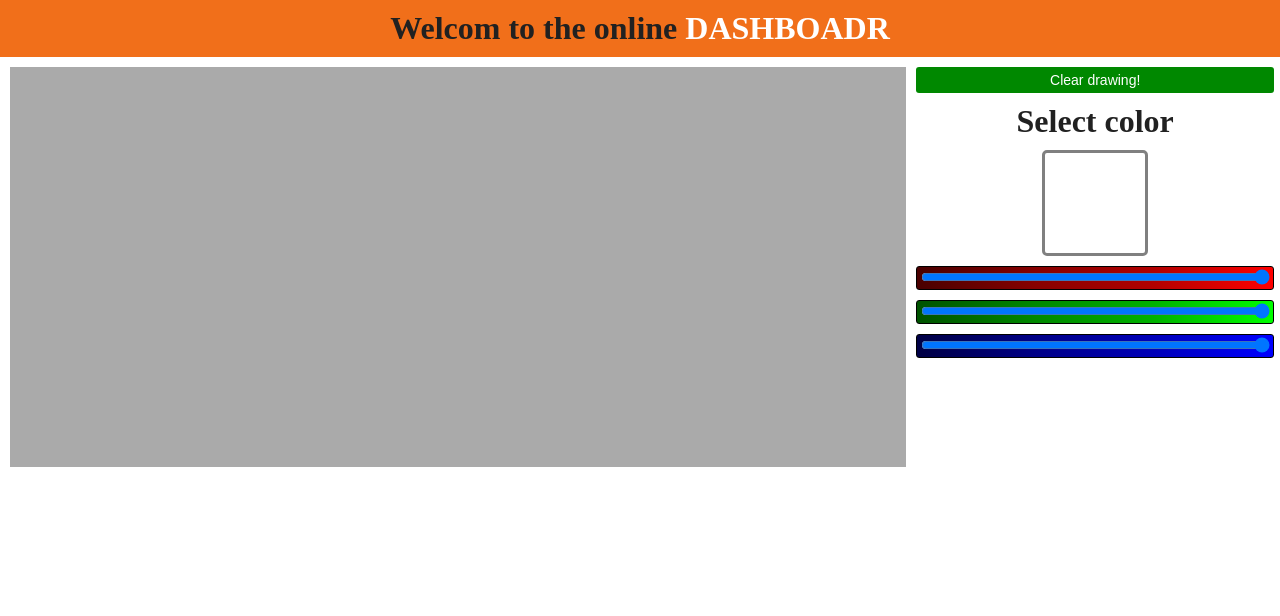
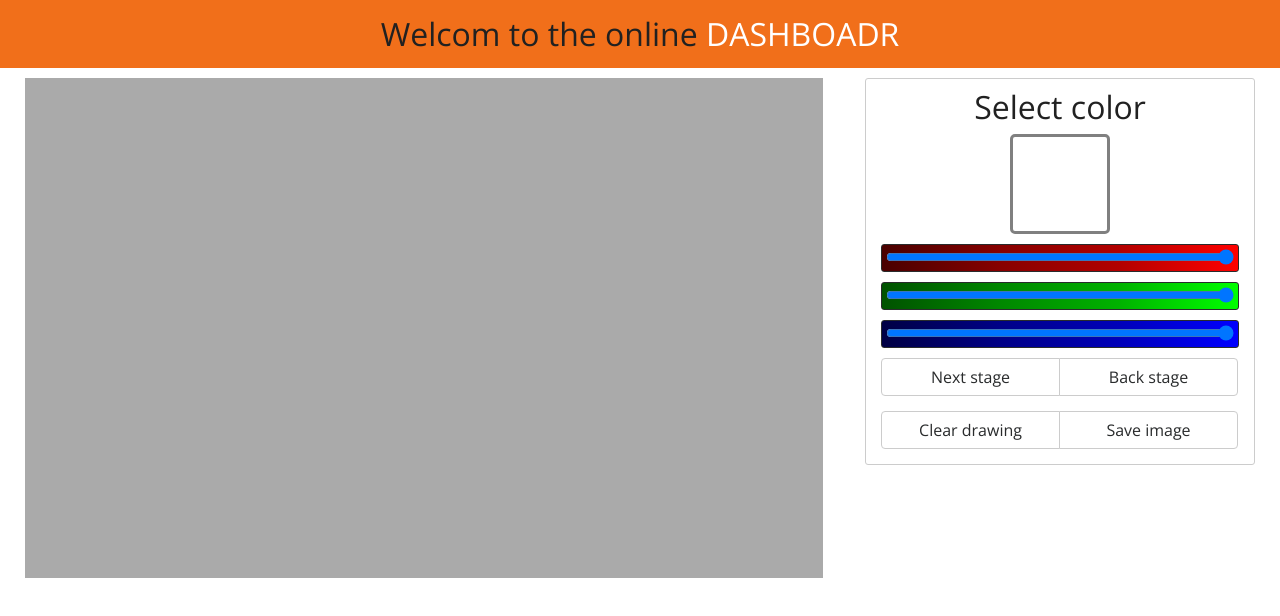
Before and after one commit to OlegB1/Drawer-Board, a website: page index.html in a window 1280 px wide. Drawn offline with nearby package versions, Linux system fonts and the light colour scheme; no server answers.

Commit message:
add stages

```diff
--- a/drow.js
+++ b/drow.js
@@ -1,43 +1,50 @@
-const socket = io();
-const canvas = document.getElementsByTagName('canvas')[0];
-const ctx = canvas.getContext("2d");
-const rect = canvas.getBoundingClientRect();
-
 let startX, startY, mouseX, mouseY, colorPickerWidth, canvasWidth;
 let red = 255;
 let green = 255;
 let blue = 255;
 let opacity = 1;
+let isDrow = false;
 let customColor = `rgba(${red},${green},${blue},${opacity})`;
-let isDrow = false;
+let mouseCordinates = [];
+let stage = 0;
+const socket = io();
+const canvas = document.getElementsByTagName('canvas')[0];
+const ctx = canvas.getContext("2d");
+const rect = canvas.getBoundingClientRect();
 window.onload = () => {
-    socket.emit('drawLine', 'start');
+    socket.emit('drawLine', 'getData');
 };
 
-colorPickerWidth = window.innerWidth * 0.28 + 'px';
-canvasWidth = window.innerWidth * 0.7 + 'px';
+document.getElementsByClassName("colorImg")[0].style.background = customColor;
 
-document.getElementsByClassName('color-picker')[0].style.width = colorPickerWidth;
-document.getElementsByClassName("alphaimg")[0].style.background = customColor;
+
+canvasWidth = canvas.parentElement.offsetWidth * 0.95 + 'px';
+canvasHeight = '500px';
 
 canvas.setAttribute('width', canvasWidth);
-canvas.setAttribute('height', '400');
+canvas.setAttribute('height', canvasHeight);
 
 canvas.style.background = '#AAA';
+
 ctx.strokeStyle = customColor;
-ctx.lineWidth = 10;
+ctx.lineWidth = 7;
 
 socket.on('drawLine', (data) => {
-    if (data) {
-        data.forEach(item => {
+    if (data.length) {
+        ctx.clearRect(0, 0, canvas.width, canvas.height);
+        if (stage) {
+            data.splice(data.length - stage, stage);
+        }
+        for (let i = 0; i < data.length; i++) {
+            for (let j = 0; j < data[i].length; j++) {
                 ctx.beginPath();
-            ctx.strokeStyle = item.color;
-            ctx.moveTo(item.start.startX, item.start.startY);
-            ctx.lineTo(item.and.mouseX, item.and.mouseY);
-            ctx.stroke();
+                ctx.strokeStyle = data[i][j].color;
+                ctx.moveTo(data[i][j].start.startX, data[i][j].start.startY);
+                ctx.lineTo(data[i][j].and.mouseX, data[i][j].and.mouseY);
                 ctx.closePath();
                 ctx.stroke();
-        })
+            }
+        }
     } else ctx.clearRect(0, 0, canvas.width, canvas.height);
 });
 
@@ -45,8 +52,8 @@ mouseCordinate = (event) => {
     if (!isDrow) return;
     mouseX = event.clientX - rect.left;
     mouseY = event.clientY - rect.top;
-    let line = {start: {startX, startY}, and: {mouseX, mouseY}, color: customColor};
-    socket.emit('drawLine', line);
+    let points = {start: {startX, startY}, and: {mouseX, mouseY}, color: customColor};
+    mouseCordinates.push(points);
     ctx.strokeStyle = customColor;
     ctx.beginPath();
     ctx.moveTo(startX, startY);
@@ -62,37 +69,67 @@ canvas.addEventListener('mousedown', (event) => {
     startX = event.clientX - rect.left;
     startY = event.clientY - rect.top;
     isDrow = true;
-    this.addEventListener('mousemove', mouseCordinate)
+    canvas.addEventListener('mousemove', mouseCordinate);
 });
 
 window.addEventListener("mouseup", () => {
+    if (!isDrow) {
+        return;
+    }
+    if (isDrow) {
+        if (mouseCordinates.length && !stage) {
+            socket.emit('drawLine', mouseCordinates);
+        } else {
+            socket.emit('restore', {mouseCordinates: mouseCordinates, stage: stage});
+        }
         isDrow = false;
+        canvas.removeEventListener('mousemove', mouseCordinate);
+        mouseCordinates = [];
+        stage = 0;
+    }
 });
 
-document.querySelectorAll('input[type=range]').forEach((item) => {
-    item.addEventListener('mousedown', () => {
-        this.addEventListener('mousemove', setColor)
-    });
-})
+setColor = (ev) => {
+    if (ev.name == 'red') {
+        red = event.target.value;
+    }
+    if (ev.name == 'green') {
+        green = event.target.value;
+    }
+    if (ev.name == 'blue') {
+        blue = event.target.value;
+    }
+    setCanvasStyle();
+};
 
-document.querySelectorAll('input[type=range]').forEach((item) => {
-    item.addEventListener("mouseup", () => {
-        this.removeEventListener('mousemove', setColor);
-    });
-})
+setCanvasStyle = () => {
+    customColor = `rgba(${red},${green},${blue},${opacity})`;
+    document.getElementsByClassName("colorImg")[0].style.background = customColor;
+};
+
 clearCanvas = () => {
     ctx.clearRect(0, 0, canvas.width, canvas.height);
     socket.emit('drawLine', '');
 };
 
-setColor = (ev) => {
-    if (ev.target.name == 'red') red = event.target.value;
-    if (ev.target.name == 'green') green = event.target.value;
-    if (ev.target.name == 'blue') blue = event.target.value;
-    setCanvasStyle()
+backStage = () => {
+    stage++;
+    socket.emit('drawLine', 'getData');
+};
+
+nextStage = () => {
+    if (stage > 0) {
+        stage--;
     }
+    socket.emit('drawLine', 'getData');
+};
 
-setCanvasStyle = () => {
-    customColor = `rgba(${red},${green},${blue},${opacity})`;
-    document.getElementsByClassName("alphaimg")[0].style.background = customColor;
+saveCanvas = () => {
+    let a = document.createElement('a');
+    a.download = 'canvas.jpg';
+    a.setAttribute('href', canvas.toDataURL());
+    a.style.display = 'none';
+    document.body.appendChild(a);
+    a.click();
+    document.body.removeChild(a);
 }
--- a/index.html
+++ b/index.html
@@ -2,30 +2,47 @@
 <html lang="en">
     <head>
         <meta charset="UTF-8">
+        <!--<meta name="viewport" content="width=device-width, initial-scale=1, minimum-scale=1, maximum-scale=1, user-scalable=no">-->
+        <meta name="viewport" content="width=device-width, initial-scale=1">
+        <meta name="viewport" content="width=device-width, initial-scale=1, shrink-to-fit=no">
+        <link rel="stylesheet" href="https://maxcdn.bootstrapcdn.com/bootstrap/4.0.0-alpha.6/css/bootstrap.min.css" integrity="sha384-rwoIResjU2yc3z8GV/NPeZWAv56rSmLldC3R/AZzGRnGxQQKnKkoFVhFQhNUwEyJ" crossorigin="anonymous">
+
+        <!--<meta name="apple-mobile-web-app-capable" content="yes">-->
+        <!--<meta name="apple-mobile-web-app-status-bar-style" content="black">-->
         <title>drawer</title>
-        <link href="https://fonts.googleapis.com/css?family=Lato" rel="stylesheet">
         <link rel="stylesheet" type="text/css" href="styles.css">
         <script src="socket.io/socket.io.js"></script>
     </head>
     <body>
-        <div class="topic">
-            <h1>Welcom to the online <span class="white-text">DASHBOADR</span></h1>
+        <div class="topic col-md-12 col-xs-12">
+            Welcom to the online <span class="white-text">DASHBOADR</span>
         </div>
-        <div>
-            <canvas class="inline"></canvas>
-            <div class="inline color-picker">
-                <button class="clear-canvas" onclick="clearCanvas()">Clear drawing!</button>
-                <h1>Select color</h1>
-                <div class="alphaimg"></div>
-                <div style="text-align: center">
-                    <div class="red margin-top">
-                        <input name="red" type="range" min="0" max="255" value="255">
+        <div class="row">
+            <div class="col-md-8">
+                <canvas class="inline "></canvas>
+            </div>
+            <div class="col-md-4">
+                <div class="color-picker">
+                    <h1>Select color</h1>
+                    <div class="colorImg"></div>
+                    <div style="text-align: center">
+                        <div class="red margin-top">
+                            <input name="red" type="range" min="0" max="255" value="255" onchange="setColor(this)">
+                        </div>
+                        <div class="green margin-top">
+                            <input name="green" type="range" min="0" max="255" value="255" onchange="setColor(this)">
+                        </div>
+                        <div class="blue margin-top">
+                            <input name="blue" type="range" min="0" max="255" value="255" onchange="setColor(this)">
+                        </div>
                     </div>
-                    <div class="green margin-top">
-                        <input name="green" type="range" min="0" max="255" value="255">
+                    <div class="row row-padding">
+                        <div class="btn btn-secondary col-md-6 no-border-darius-right" onclick="nextStage()">Next stage</div>
+                        <div class="btn btn-secondary col-md-6 no-border-darius-left" onclick="backStage()">Back stage</div>
                     </div>
-                    <div class="blue margin-top">
-                        <input name="blue" type="range" min="0" max="255" value="255">
+                    <div class="row row-padding">
+                        <div class="btn btn-secondary col-md-6 no-border-darius-right" onclick="clearCanvas()">Clear drawing</div>
+                            <div class="btn btn-secondary col-md-6 no-border-darius-left" onclick="saveCanvas()">Save image</div>
                     </div>
                 </div>
             </div>
--- a/styles.css
+++ b/styles.css
@@ -1,10 +1,17 @@
+@import url('https://fonts.googleapis.com/css?family=Open+Sans');
+/*@import url('bower_components/bootstrap/scss/bootstrap-grid');*/
+
 body {
-    padding: 0;
-    margin: 0;
     overflow-x: hidden;
+    font-family: 'Open Sans' ;
+}
+
+.row {
+    margin: 0 10px;
 }
 
 h1 {
+    display: block;
     text-align: center;
     margin: 0;
     padding: 10px 0;
@@ -17,32 +24,23 @@ h1 {
 }
 
 .color-picker {
-    position: absolute;
+    padding: 0 5px;
+    border: 1px solid #ccc;
+    border-radius: 3px;
+    height: max-content;
 }
 
 .topic {
     background-color: rgba(241, 109, 22, 0.98);
     margin-bottom: 10px;
+    display: block;
+    text-align: center;
+    padding: 10px 0;
+    font-size: 2em;
+    color: #212121;
 }
 
-.inline {
-    display: inline-block;
-    margin-left: 10px;
-}
-
-.clear-canvas {
-    border: none;
-    display: inline-block;
-    vertical-align: top;
-    border-radius: 3px;
-    width: 100%;
-    font-size: 14px;
-    padding: 5px 10px;
-    background-color: #008800;
-    color: #ffffff;
-}
-
-.alphaimg {
+.colorImg {
     height: 100px;
     width: 100px;
     border-style: solid;
@@ -90,50 +88,32 @@ h3 {
 }
 
 .margin-top {
-    margin: 10px 0px;
+    margin: 10px;
 }
 
-input[name] {
+input[name='red'], input[name='blue'], input[name='green'] {
+    width: 98%;
     cursor: pointer;
+    margin-top: 4px;
 }
 
-input[name='red'] {
-    width: 98%;
+.btn-toolbar {
+    float: right;
+    margin-bottom: 10px;
+    display: inline-block;
 }
 
-input[name='blue'] {
-    width: 98%;
+.no-border-darius-left {
+    border-top-left-radius: 0px;
+    border-bottom-left-radius: 0px;
+    left: -1px;
 }
 
-input[name='green'] {
-    width: 98%;
+.no-border-darius-right {
+    border-top-right-radius: 0px;
+    border-bottom-right-radius: 0px;
 }
 
-input[name='opacity'] {
-    width: 98%;
+.row-padding{
+    margin-bottom: 15px;
 }
-
-.satcolor {
-    background-color: transparent;
-}
-
-.sat {
-    background-image: linear-gradient(to right, #494949 0%, transparent 100%), linear-gradient(to right, #fff 0%, transparent 0%);
-    border-radius: 3px;
-    border-style: solid;
-    border-width: thin;
-}
-
-.light {
-    background-image: linear-gradient(to right, #000 0%, transparent 100%), linear-gradient(to right, #fff 0%, transparent 100%);
-    border-radius: 3px;
-    border-style: solid;
-    border-width: thin;
-}
-
-.alpha {
-    background-image: linear-gradient(to right, hsla(66, 31%, 94%, 0.18), white);
-    border-radius: 3px;
-    border-style: solid;
-    border-width: thin;
-}
```
Also changed, not shown: server.js (+11 -10 lines), 1 other file. Lines whose indentation alone changed are shown as unchanged.
